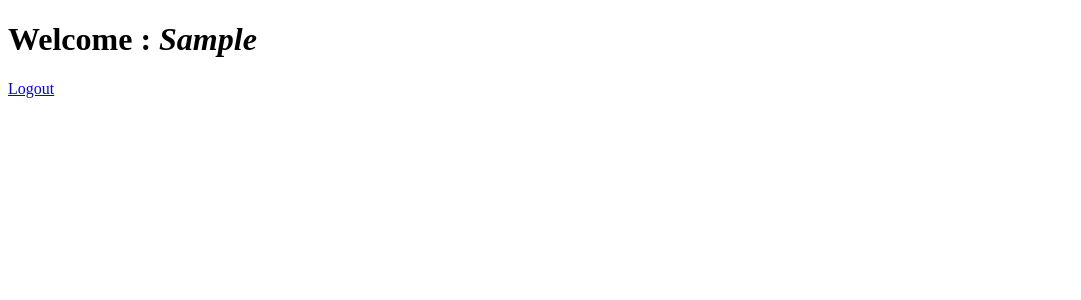
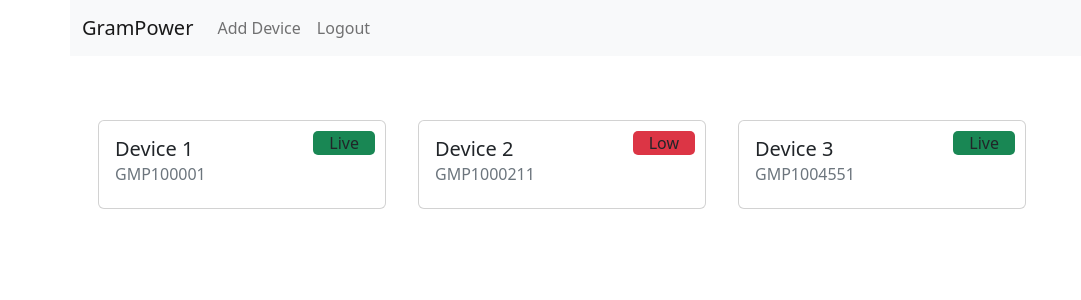
Before and after one commit to gp-sagar/validation, a Django app: page /welcome/ in a window 1280 px wide. Shown: the top 300 px of the page, without its empty margins (0-1081 px from the left). Run offline with Django 4.2, Linux system fonts and the light colour scheme; the visitor is signed in with stand-in values (Sample User, id 1); some libraries are stand-ins or nearby versions.

Commit message:
loginSystem

```diff
--- a/registration/urls.py
+++ b/registration/urls.py
@@ -7,4 +7,5 @@ urlpatterns = [
     path('login/', views.login, name='login'),
     path('welcome/', views.welcome, name='welcome'),
     path('logout/', views.logout, name='logout'),
+    path('addDevice/', views.addDevice, name='addDevice'),
 ]
--- a/registration/views.py
+++ b/registration/views.py
@@ -1,4 +1,3 @@
-import imp
 import pkgutil
 from unicodedata import name
 from django.shortcuts import render, redirect
@@ -97,3 +96,8 @@ def logout(request):
 @login_required(login_url='/login')
 def welcome(request):
     return render(request, 'welcome.html')
+
+
+
+def addDevice(request):
+    return render(request, 'addDevice.html')
--- a/templates/welcome.html
+++ b/templates/welcome.html
@@ -1,17 +1,73 @@
+{% load static %}
+
 <!DOCTYPE html>
 <html lang="en">
+
 <head>
     <meta charset="UTF-8">
     <meta http-equiv="X-UA-Compatible" content="IE=edge">
     <meta name="viewport" content="width=device-width, initial-scale=1.0">
     <title>Welcome : {{user.first_name}}</title>
+    <link rel="stylesheet" type="text/css" href="{% static 'vendor/bootstrap/css/bootstrap.min.css' %}">
+    <link href="https://cdn.jsdelivr.net/npm/bootstrap@5.2.0/dist/css/bootstrap.min.css" rel="stylesheet">
+
+
 </head>
+
 <body>
-    <h1>Welcome : <em>{{user.first_name}}</em></h1>
-    {% for message in messages  %}
-        <p class="text-center text-danger" style="font-family: Poppins-Medium;">{{message}}</p>
+    <nav class="navbar navbar-expand-lg bg-light container">
+        <div class="container-fluid">
+            <a class="navbar-brand" href="/welcome">GramPower</a>
+            <button class="navbar-toggler" type="button" data-bs-toggle="collapse" data-bs-target="#navbarNav"
+                aria-controls="navbarNav" aria-expanded="false" aria-label="Toggle navigation">
+                <span class="navbar-toggler-icon"></span>
+            </button>
+            <div class="collapse navbar-collapse" id="navbarNav">
+                <ul class="navbar-nav">
+                    <li class="nav-item">
+                        <a class="nav-link" href="/addDevice">Add Device</a>
+                    </li>
+                    <li class="nav-item">
+                        <a class="nav-link" href="/logout">Logout</a>
+                    </li>
+                </ul>
+            </div>
+        </div>
+    </nav>
+
+    {% for message in messages %}
+    <p class="text-center text-danger" style="font-family: Poppins-Medium;">{{message}}</p>
     {% endfor %}
-    <a href="/logout">Logout</a>
+
+
+
+    <div class="container mt-5 d-flex">
+        <div class="card m-3" style="width: 18rem;">
+            <div class="card-body" style="position: relative;">
+                <h5 class="card-title">Device 1</h5>
+                <h6 class="card-subtitle mb-2 text-muted">GMP100001</h6>
+                <span class="bg-success px-3 py1" style="position: absolute; top: 10px; right: 10px; border-radius: 5px;">Live</span>
+            </div>
+        </div>
+        <div class="card m-3" style="width: 18rem;">
+            <div class="card-body" style="position: relative;">
+                <h5 class="card-title">Device 2</h5>
+                <h6 class="card-subtitle mb-2 text-muted">GMP1000211</h6>
+                <span class="bg-danger px-3 py1" style="position: absolute; top: 10px; right: 10px; border-radius: 5px;">Low</span>
+            </div>
+        </div>
+        <div class="card m-3" style="width: 18rem;">
+            <div class="card-body" style="position: relative;">
+                <h5 class="card-title">Device 3</h5>
+                <h6 class="card-subtitle mb-2 text-muted">GMP1004551</h6>
+                <span class="bg-success px-3 py1" style="position: absolute; top: 10px; right: 10px; border-radius: 5px;">Live</span>
+            </div>
+        </div>
+    </div>
+
+
+    <script src="https://cdn.jsdelivr.net/npm/bootstrap@5.2.0/dist/js/bootstrap.bundle.min.js"></script>
 
 </body>
+
 </html>
```
Also changed, not shown: templates/addDevice.html (added, +67 -0 lines).
